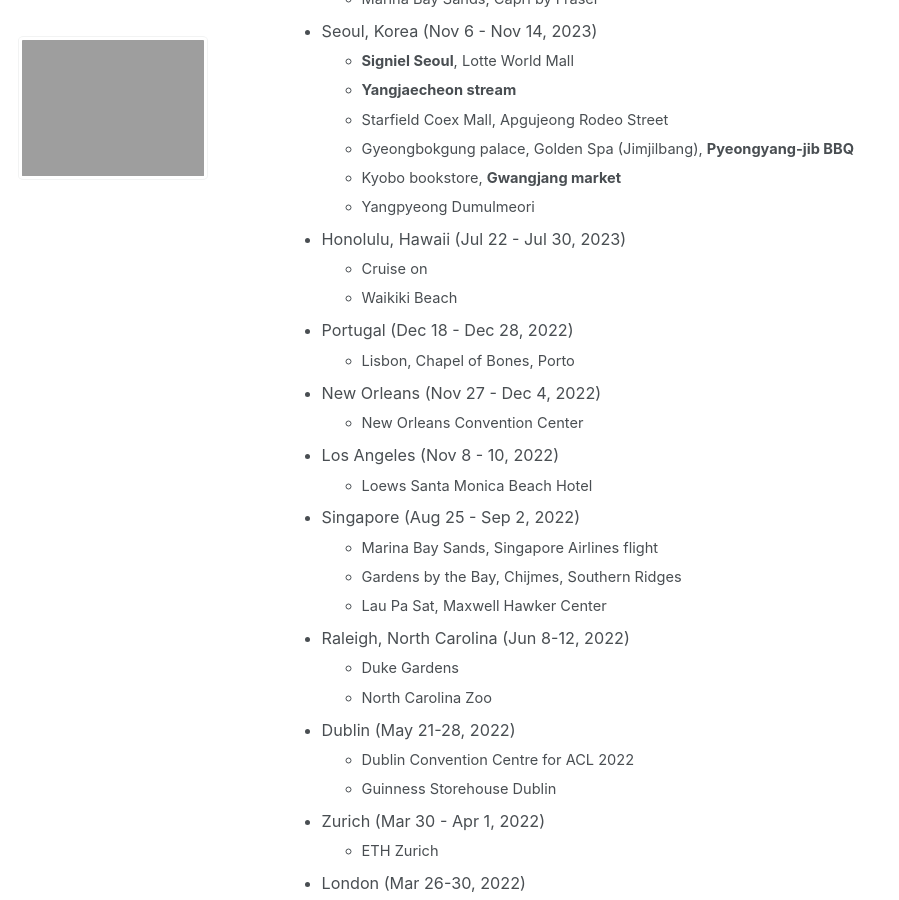
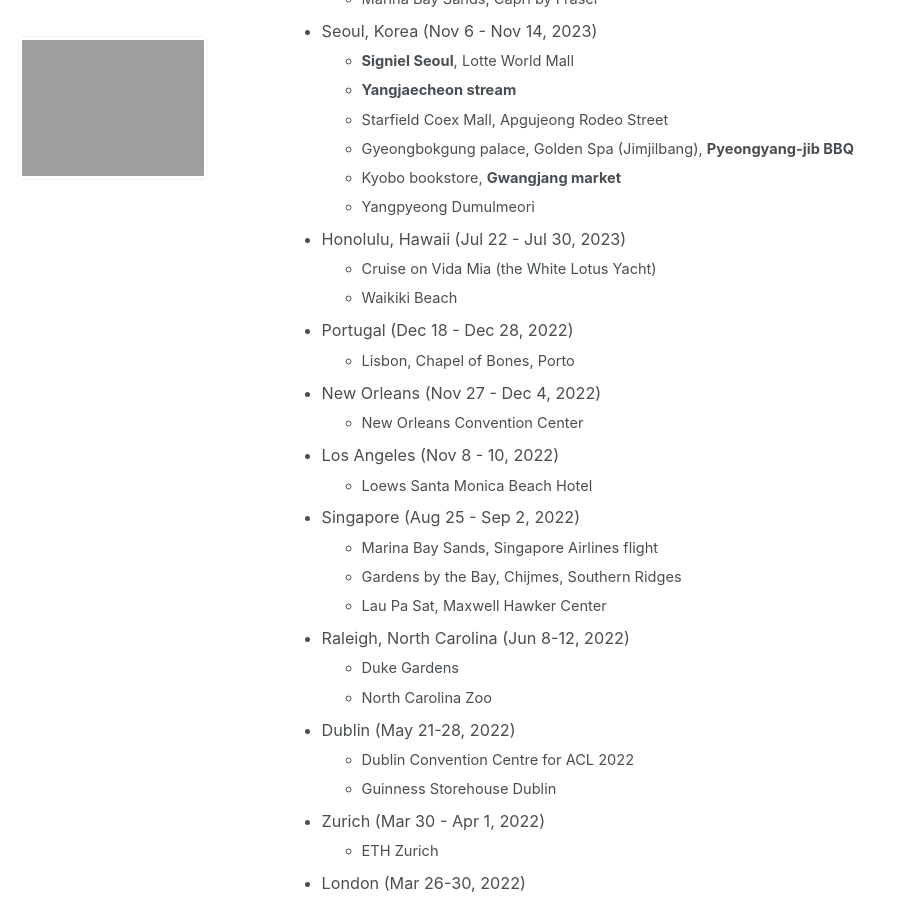
Before and after one commit to jasonwei20/jasonwei20.github.io, a Jekyll site: the page built from _pages/places_ive_been.md, in a window 1280 px wide and 900 px high, scrolled down 510 px. Shown: the whole window, without its empty margins (0-899 px from the left). Built offline with Jekyll 4.4.1, drawn with Linux system fonts in a browser that asks for light colours.

Commit message:
Update places_ive_been.md

```diff
--- a/_pages/places_ive_been.md
+++ b/_pages/places_ive_been.md
@@ -27,7 +27,7 @@
     *   Kyobo bookstore, **Gwangjang market**
     *   Yangpyeong Dumulmeori
 *   Honolulu, Hawaii (Jul 22 - Jul 30, 2023)
-    *   Cruise on
+    *   Cruise on Vida Mia (the White Lotus Yacht)
     *   Waikiki Beach
 *   Portugal (Dec 18 - Dec 28, 2022)
     *   Lisbon, Chapel of Bones, Porto
```
